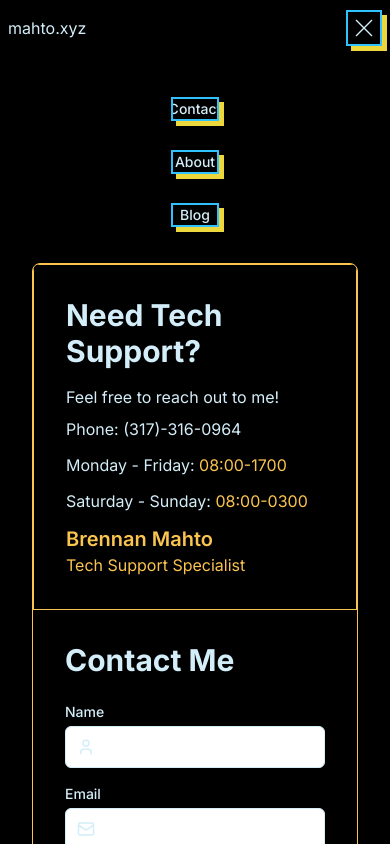
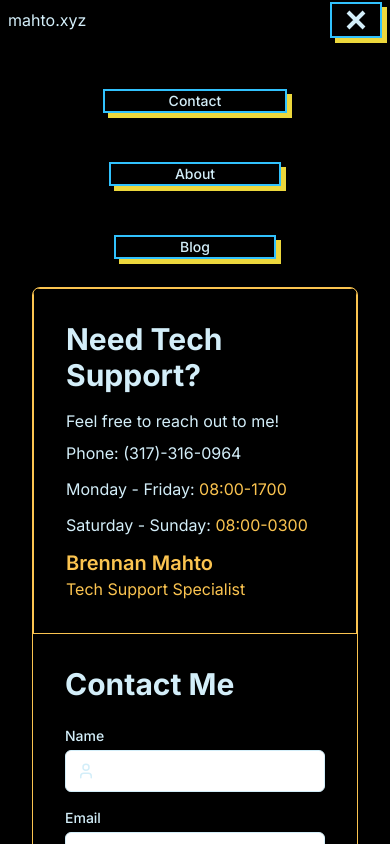
Before and after one commit to bluDuckB3ar/mahto-xyz, a Next.js app: page /contact in a window 390 px wide. Both pictures are taken after a click on the button 364 px from the left and 28 px from the top of the page. Shown: the top 844 px of the page. Built offline with nearby package versions, Linux system fonts and the light colour scheme.

Commit message:
Update Navbar component styles and improve scroll event handling

```diff
--- a/src/components/nav/Navbar.tsx
+++ b/src/components/nav/Navbar.tsx
@@ -35,10 +35,10 @@ export default function Navbar() {
     return () => {
       window.removeEventListener("scroll", handleScroll);
     };
-  }, [lastScrollY]);
+  }, [lastScrollY, handleScroll]);
 
   return (
-    <nav className={`px-2 py-2 transition-transform duration-300 ${isVisible ? 'translate-y-0' : '-translate-y-full'}`}>
+    <nav className={`px-2 py-22 transition-transform duration-300 ${isVisible ? 'translate-y-0' : '-translate-y-full'}`}>
       <div className="flex items-center justify-between max-w-screen-lg mx-auto">
         <div className="text-medium my-2 bold text-duckBlue2">
           mahto.xyz
@@ -46,7 +46,7 @@ export default function Navbar() {
         <div className="hidden gap-10 md:flex">
           {links.map((link) => (
             <Link key={link.href} href={link.href}>
-              <Button className="w-2 text-sm border-2 bv text-duckBlue2">
+              <Button className="w-2 text-sm border-2  text-duckBlue2">
                 {link.label}
               </Button>
             </Link>
@@ -58,24 +58,24 @@ export default function Navbar() {
           aria-label="Toggle mobile menu"
         >
           <svg
-            className="w-8 h-8"
+            className="w-12 h-8"
             fill="none"
             stroke="currentColor"
             viewBox="0 0 24 24"
             xmlns="http://www.w3.org/2000/svg"
           >
             <path
-              strokeWidth="1"
+              strokeWidth="3"
               d={isMobileMenuOpen ? "M6 18L18 6M6 6l12 12" : "M4 6h16M4 12h16M4 18h16"}
             ></path>
           </svg>
         </Button>
       </div>
       {isMobileMenuOpen && (
-        <div className="flex flex-col items-center justify-center mt-12 md:hidden space-y-7">
+        <div className="flex flex-col items-center justify-center mt-12 md:hidden space-y-12">
           {links.map((link) => (
             <Link key={link.href} href={link.href}>
-              <Button className="w-12 text-sm">
+              <Button className="px-16  text-sm">
                 {link.label}
               </Button>
             </Link>
--- a/tailwind.config.ts
+++ b/tailwind.config.ts
@@ -25,7 +25,7 @@ const config: Config = {
         duckYellow: "#fbc450",
       },
       animation: {
-        "loop-scroll": "loop-scroll 900s linear infinite",
+        "loop-scroll": "loop-scroll 200s linear infinite",
       },
       keyframes: {
         "loop-scroll": {
```
